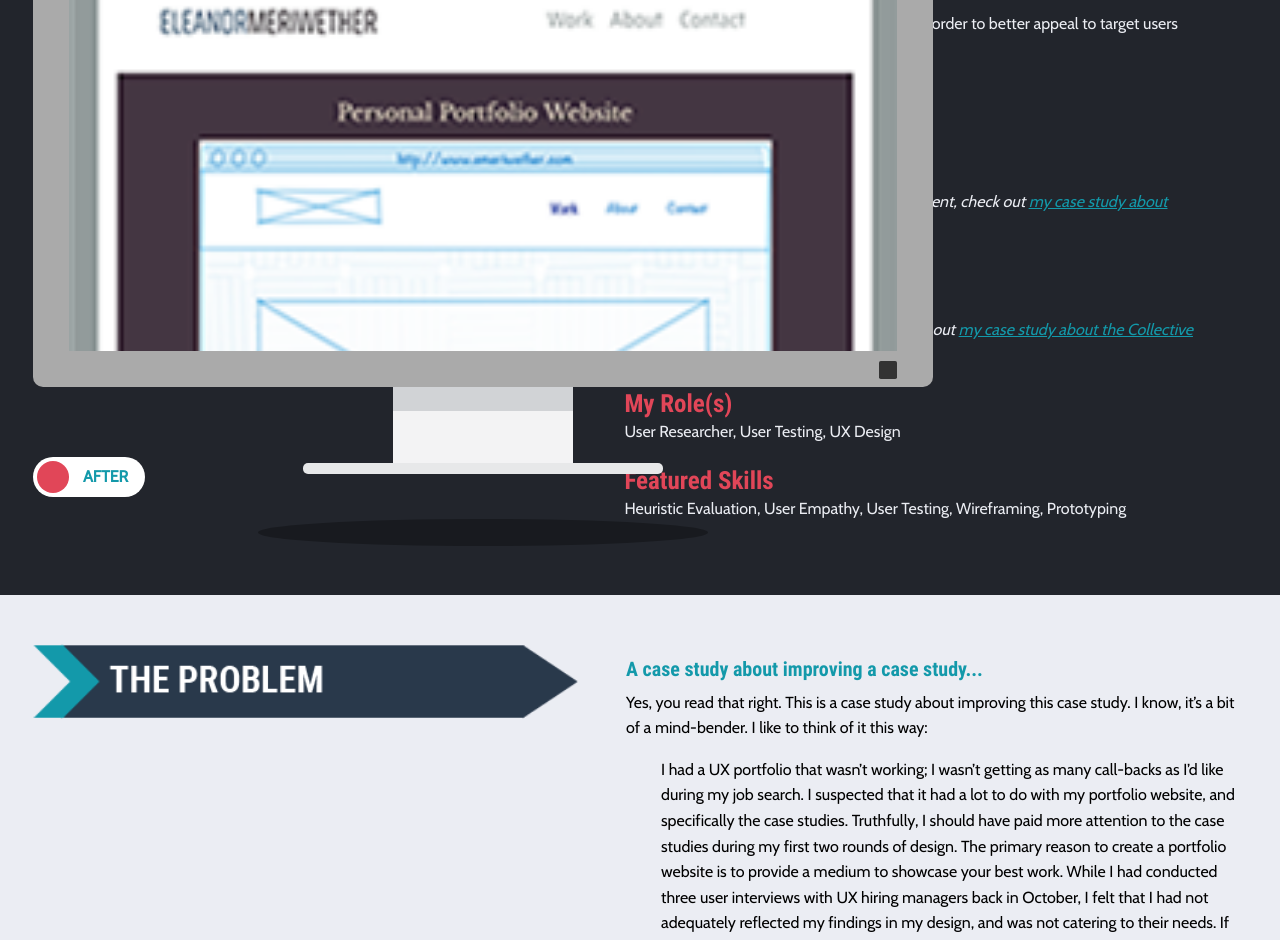
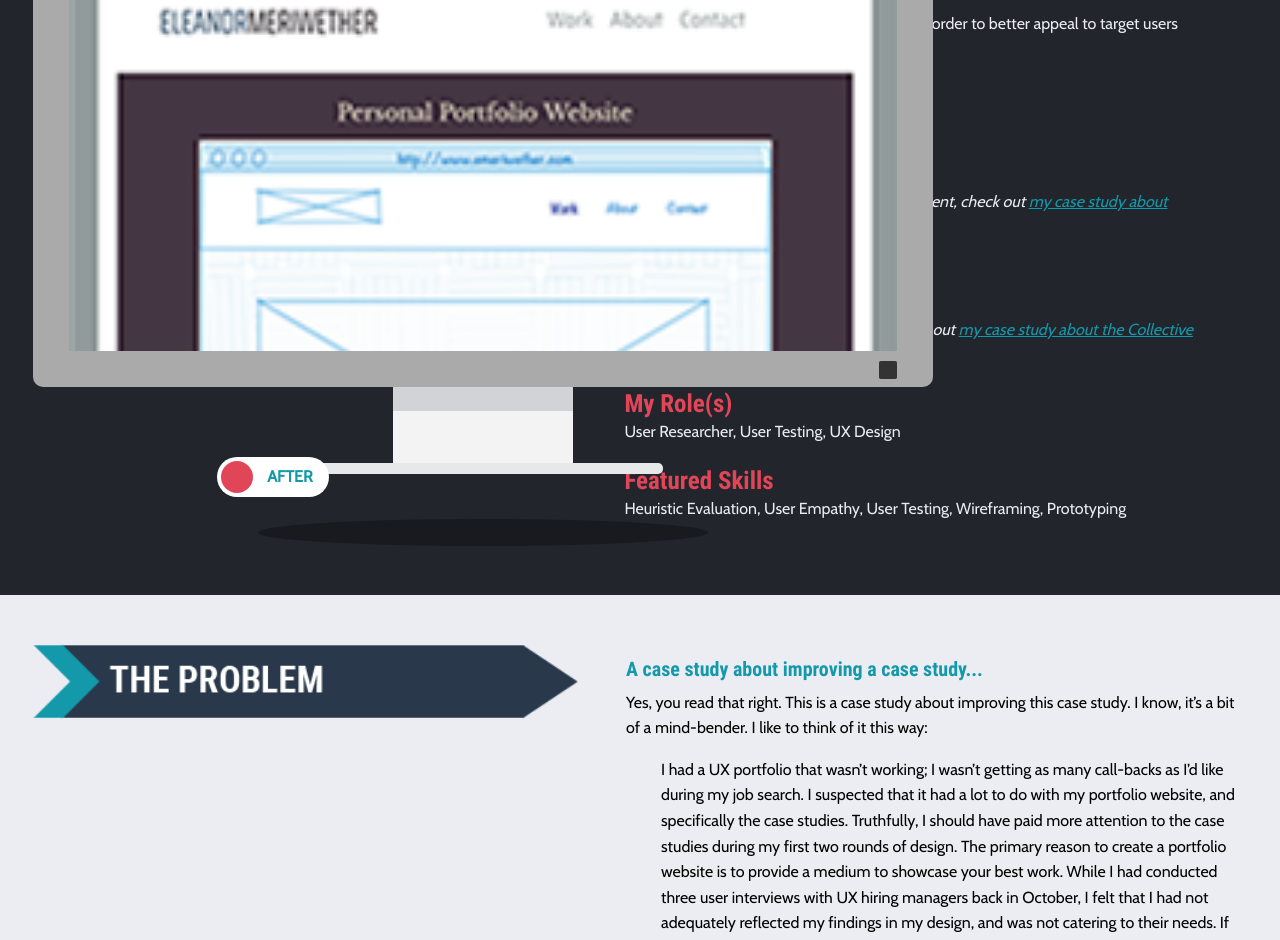
Before and after one commit to emeriwether/emeriwether.github.io, a Jekyll site: the page built from project.html, in a window 1280 px wide. Shown: the part 366-1306 px from the top of the page. Built offline with Jekyll 4.4.1, drawn with Linux system fonts in a browser that asks for light colours.

Commit message:
ct prev comm

```diff
--- a/project.html
+++ b/project.html
@@ -53,8 +53,7 @@ css: /css2/project.css
                 </div>
 
                 <!-- TOGGLE -->
-                <div class="small-12 cell"></div>
-                <div class="switch large large-8 medium-8 small-12 cell" id="headerToggle">
+                <div class="switch large small-4 cell" id="headerToggle">
                   <input class="switch-input" id="defaultSwitch" type="checkbox" name="defaultSwitch">
                   <label class="switch-paddle" for="defaultSwitch">
                     <span class="show-for-sr"></span>
@@ -62,7 +61,6 @@ css: /css2/project.css
                     <span class="switch-inactive" aria-hidden="true">AFTER</span>
                   </label>
                 </div>
-                <div class="large-auto cell"></div>
 
 
             </div>
```
